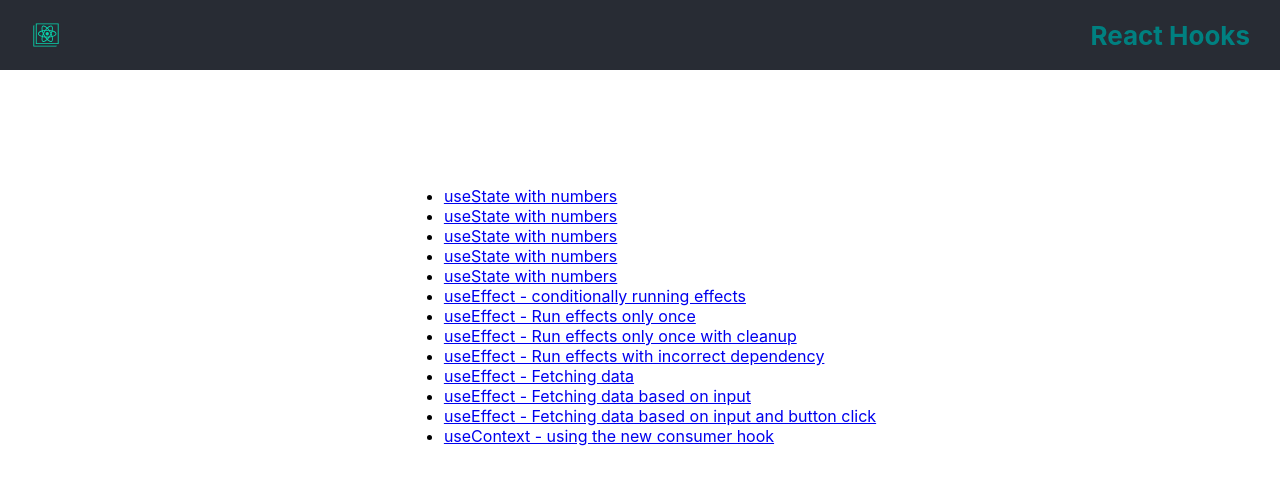
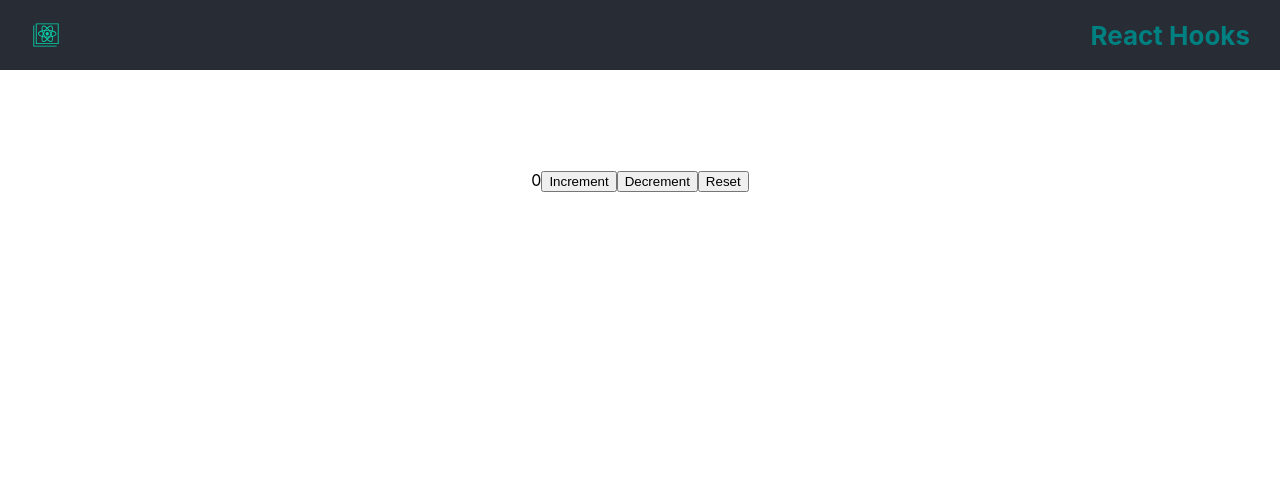
Before and after one commit to react-trainings/react-hooks, a React (Create React App) app: page /HookCounterReducer in a window 1280 px wide. Before the commit this address led to /home. Shown: the top 484 px of the page. Built offline with nearby package versions, Linux system fonts and the light colour scheme.

Commit message:
feat: Added example on using the useReducer hook with simple state and actions
- HookCounterReducer implements the useReducer hook

```diff
--- a/src/App.js
+++ b/src/App.js
@@ -17,6 +17,7 @@ import HookDataFetching from './components/hook-data-fetching/hook-data-fetching
 import HookDataFetchingTwo from './components/hook-data-fetching-two/hook-data-fetching-two.component';
 import HookDataFetchingThree from './components/hook-data-fetching-three/hook-data-fetching-three.component';
 import HookCounterContextApi from './components/hook-counter-context-api/hook-counter-context-api.component';
+import HookCounterReducer from './components/hook-counter-reducer/hook-counter.reducer.component';
 
 function App() {
   return (
@@ -41,6 +42,8 @@ function App() {
           <Route path="/HookDataFetchingTwo" component={HookDataFetchingTwo} />
           <Route path="/HookDataFetchingThree" component={HookDataFetchingThree} />
           <Route path="/HookCounterContextApi" component={HookCounterContextApi} />
+          <Route path="/HookCounterReducer" component={HookCounterReducer} />
+
           <Redirect to="/home" />
         </Switch>
       </main>
--- /dev/null
+++ b/src/components/hook-counter-reducer/hook-counter.reducer.component.jsx
@@ -0,0 +1,30 @@
+import React, { useReducer } from 'react';
+
+const initialState = 0;
+const reducer = (state, action) => {
+  switch (action) {
+    case 'increment':
+      return state + 1;
+    case 'decrement':
+      return state - 1;
+    case 'reset':
+      return initialState;
+    default:
+      return state;
+  }
+};
+
+const HookCounterReducer = () => {
+  const [count, dispatch] = useReducer(reducer, initialState);
+
+  return (
+    <div>
+      <span>{count}</span>
+      <button onClick={() => dispatch('increment')}>Increment</button>
+      <button onClick={() => dispatch('decrement')}>Decrement</button>
+      <button onClick={() => dispatch('reset')}>Reset</button>
+    </div>
+  );
+};
+
+export default HookCounterReducer;
--- a/src/pages/home-page/examples-data.js
+++ b/src/pages/home-page/examples-data.js
@@ -63,6 +63,11 @@ const examples = [
     id: 13,
     name: 'useContext - using the new consumer hook',
     url: '/HookCounterContextApi'
+  },
+  {
+    id: 14,
+    name: 'useReducer - using the reducer hook',
+    url: '/HookCounterReducer'
   }
 ];
 
```
